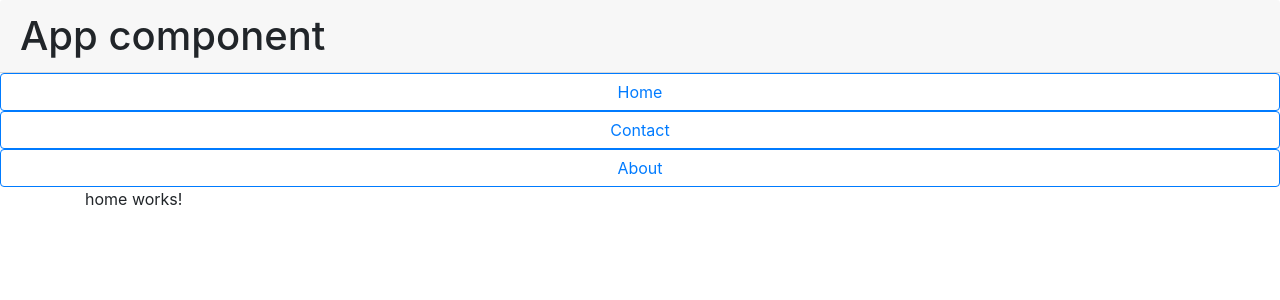
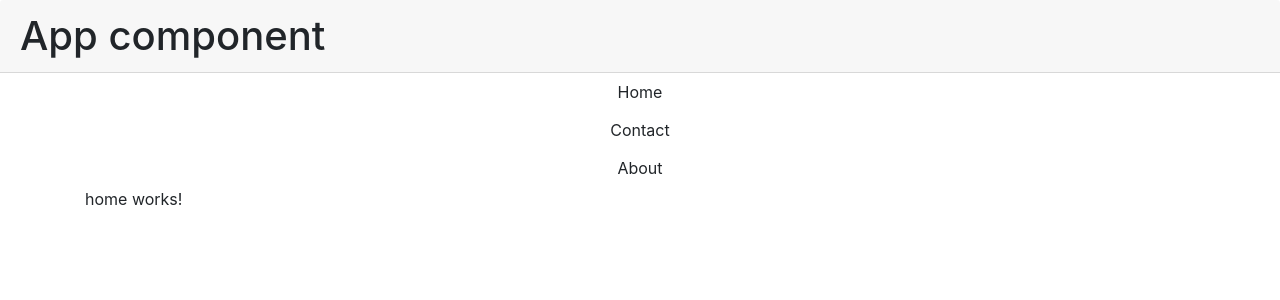
Before and after one commit to agarcia-taxsat/repasoAngular, an Angular app: page /home in a window 1280 px wide. Shown: the top 300 px of the page. Built offline with nearby package versions, Linux system fonts and the light colour scheme.

Commit message:
here is the first step to create a new module and conecct them

```diff
--- a/src/app/components/menu/menu.component.html
+++ b/src/app/components/menu/menu.component.html
@@ -1,5 +1,5 @@
 <ul class="list-group">
-  <a [routerLink]="ruta.path" class="btn btn-outline-primary" *ngFor="let ruta of rutas">
+  <a [routerLink]="ruta.path" class="btn" *ngFor="let ruta of rutas">
     {{ruta.name}}
   </a>
 </ul>
```
Also changed, not shown: src/app/app.module.ts (+3 -4 lines), src/app/pages/pages.module.ts (added, +24 -0 lines).
